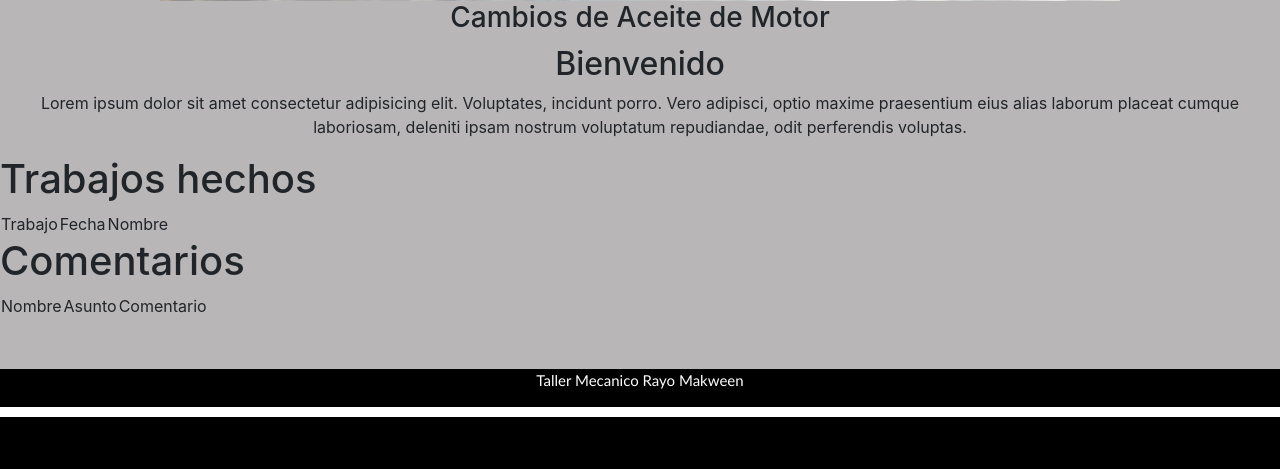
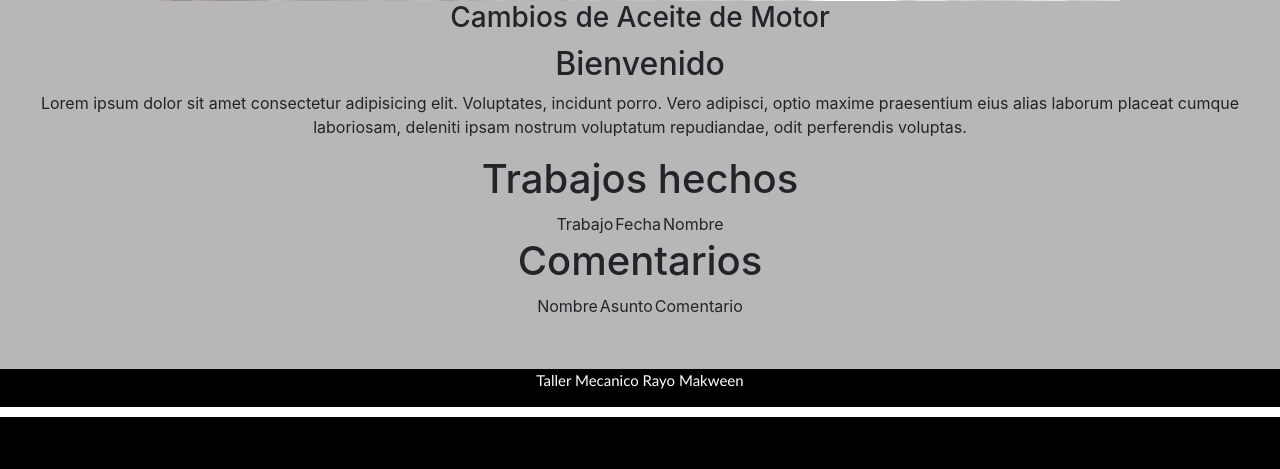
Before and after one commit to nanolite96/Proyecto_Semestral_PGY3121_006D, a Django app: page / in a window 1280 px wide. Shown: the part 499-968 px from the top of the page. Run offline with Django 3.2, Linux system fonts and the light colour scheme; data that the repository does not hold is empty; some libraries are stand-ins or nearby versions.

Commit message:
Evaluacion2

```diff
--- a/ProyectoSemestral/webRayoMakween/templates/index.html
+++ b/ProyectoSemestral/webRayoMakween/templates/index.html
@@ -83,7 +83,8 @@
             maxime praesentium eius alias laborum placeat cumque laboriosam, deleniti ipsam nostrum voluptatum
             repudiandae, odit perferendis voluptas.</p>
     </center>
-    <section style="float: center;">
+    <center>
+        <section>
             <h1>Trabajos hechos</h1>
             <table>
                 <tr>
@@ -91,7 +92,6 @@
                     <td>Fecha</td>
                     <td>Nombre</td>
                 </tr>
-
                 {% for reg in trabajos_api %}
                 <tr>
                     <td>{{reg.descripcion}}</td>
@@ -101,7 +101,9 @@
                 {% endfor %}
             </table>
         </section>
-    <section style="float: center;">
+    </center>
+    <center>
+        <section>
             <h1>Comentarios</h1>
             <table>
                 <tr>
@@ -109,7 +111,6 @@
                     <td>Asunto</td>
                     <td>Comentario</td>
                 </tr>
-
                 {% for reg in contactos_api %}
                 <tr>
                     <td>{{reg.nombre_cl}}</td>
@@ -119,6 +120,7 @@
                 {% endfor %}
             </table>
         </section>
+    </center>
     <footer>
         <center>
             <div class="contenedor">
```
Also changed, not shown: ProyectoSemestral/db.sqlite3, ProyectoSemestral/media/atenciones/Taller-de-frenos_yET2jlj.jpg (added), ProyectoSemestral/media/atenciones/cambio-aceite-portada.jpg (added). Lines whose indentation alone changed are shown as unchanged.
